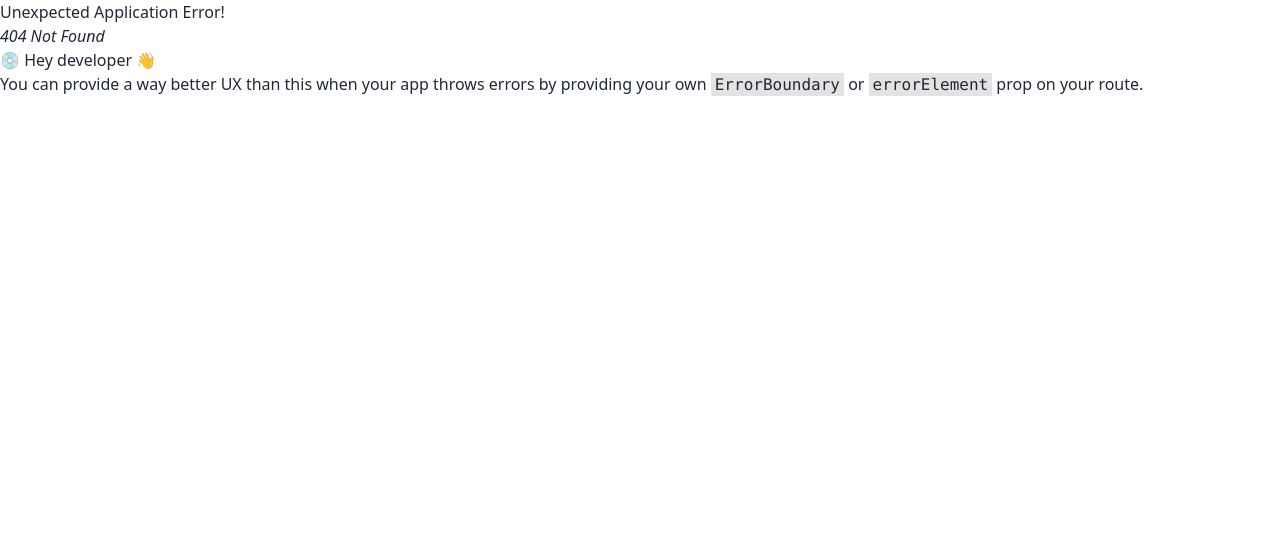
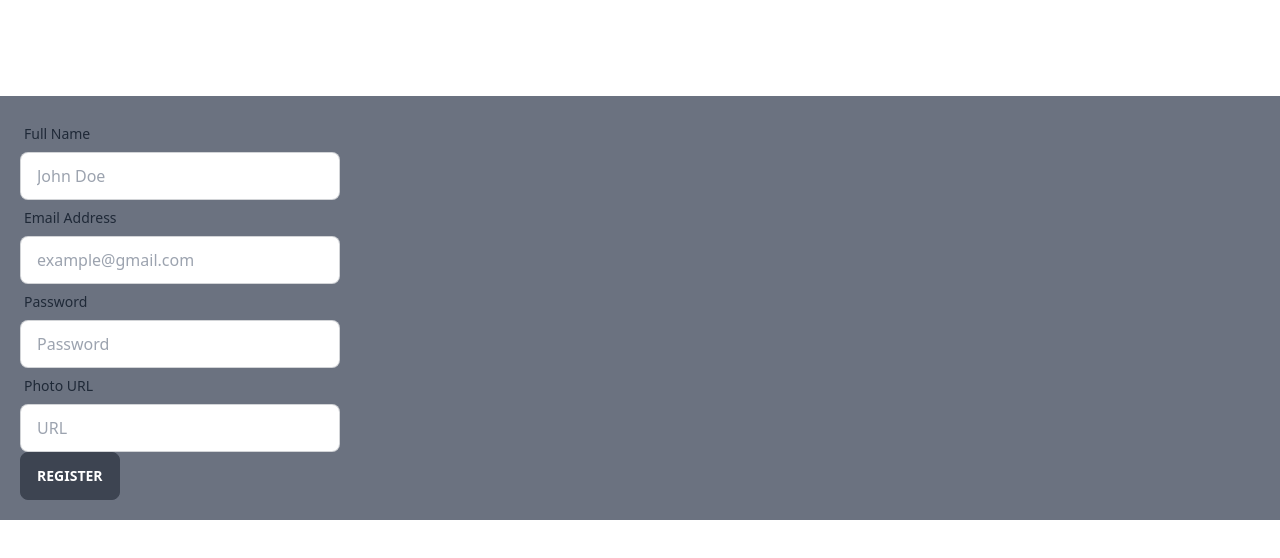
Before and after one commit to Abdur27485/Food-Hunt, a React (Vite) app: page /register in a window 1280 px wide. Before the commit this address had no page. Shown: the top 558 px of the page. Built offline with nearby package versions, Linux system fonts and the light colour scheme; no server answers.

Commit message:
created login and registration page

```diff
--- a/src/pages/Login/Login.jsx
+++ b/src/pages/Login/Login.jsx
@@ -1,9 +1,44 @@
-import React from 'react';
+import React, { useContext } from 'react';
+import { AuthContext } from '../../providers/AuthProvider';
+import { Link } from 'react-router-dom';
 
 const Login = () => {
+    const { loginUser, createUser } = useContext(AuthContext);
+
+    const handleLogin = (event) => {
+        event.preventDefault()
+
+        const form = event.target;
+        const email = form.email.value;
+        const password = form.password.value;
+
+        loginUser(email, password)
+        .then( result => {
+            const userinfo = result.user;
+            console.log(userinfo)
+        })
+        .catch( error => {
+            console.log(error.message)
+        })
+    }
     return (
         <div>
-            <h2>This is Login</h2>
+            <form onSubmit={handleLogin} className='mx-auto p-5 mt-24 bg-gray-500'>
+                <div className="form-control w-full max-w-xs">
+                    <label className="label">
+                        <span className="label-text">Email Address</span>
+                    </label>
+                    <input type="email" name='email' placeholder="example@gmail.com" className="input input-bordered w-full max-w-xs" required />
+                </div>
+                <div className="form-control w-full max-w-xs">
+                    <label className="label">
+                        <span className="label-text">Password</span>
+                    </label>
+                    <input type="password" name='password' placeholder="Password" className="input input-bordered w-full max-w-xs" required />
+                </div>
+                <button className='btn' type='submit'>Login</button>
+                <p>Don't have an account yet? <Link to='/register'>Register</Link></p>
+            </form>
         </div>
     );
 };
--- /dev/null
+++ b/src/pages/Register/Register.jsx
@@ -0,0 +1,50 @@
+import React, { useContext } from 'react';
+import { AuthContext } from '../../providers/AuthProvider';
+
+const Register = () => {
+    const {createUser} = useContext(AuthContext);
+
+    const handleRegister = (event) => {
+        event.preventDefault();
+
+        const form = event.target;
+        const email = form.email.value;
+        const password = form.password.value;
+
+        console.log(form, email, password)
+    }
+    return (
+        <div>
+            <form onSubmit={handleRegister} className='mx-auto p-5 mt-24 bg-gray-500'>
+            <div className="form-control w-full max-w-xs">
+                    <label className="label">
+                        <span className="label-text">Full Name</span>
+                    </label>
+                    <input type="text" name='fullName' placeholder="John Doe" className="input input-bordered w-full max-w-xs" required />
+                </div>
+                <div className="form-control w-full max-w-xs">
+                    <label className="label">
+                        <span className="label-text">Email Address</span>
+                    </label>
+                    <input type="email" name='email' placeholder="example@gmail.com" className="input input-bordered w-full max-w-xs" required />
+                </div>
+                <div className="form-control w-full max-w-xs">
+                    <label className="label">
+                        <span className="label-text">Password</span>
+                    </label>
+                    <input type="password" name='password' placeholder="Password" className="input input-bordered w-full max-w-xs" required />
+                </div>
+                <div className="form-control w-full max-w-xs">
+                    <label className="label">
+                        <span className="label-text">Photo URL</span>
+                    </label>
+                    <input type="text" name='photoUrl' placeholder="URL" className="input input-bordered w-full max-w-xs" required />
+                </div>
+
+                <button className='btn' type='submit'>Register</button>
+            </form>
+        </div>
+    );
+};
+
+export default Register;
--- /dev/null
+++ b/src/providers/AuthProvider.jsx
@@ -0,0 +1,30 @@
+import React, { createContext } from 'react';
+import { createUserWithEmailAndPassword, getAuth, signInWithEmailAndPassword } from "firebase/auth";
+import app from '../firebase/firebase.config'
+
+export const AuthContext = createContext(null);
+
+const auth = getAuth(app)
+
+const AuthProvider = ({ children }) => {
+
+    const createUser = (email, password) => {
+        return createUserWithEmailAndPassword(auth, email, password);
+    }
+
+    const loginUser = (email, password) => {
+        return signInWithEmailAndPassword(auth, email, password)
+    }
+
+    const data = {
+        createUser,
+        loginUser,
+    }
+    return (
+        <AuthContext.Provider value={data}>
+            {children}
+        </AuthContext.Provider>
+    );
+};
+
+export default AuthProvider;
```
Also changed, not shown: src/main.jsx (+8 -0 lines).
